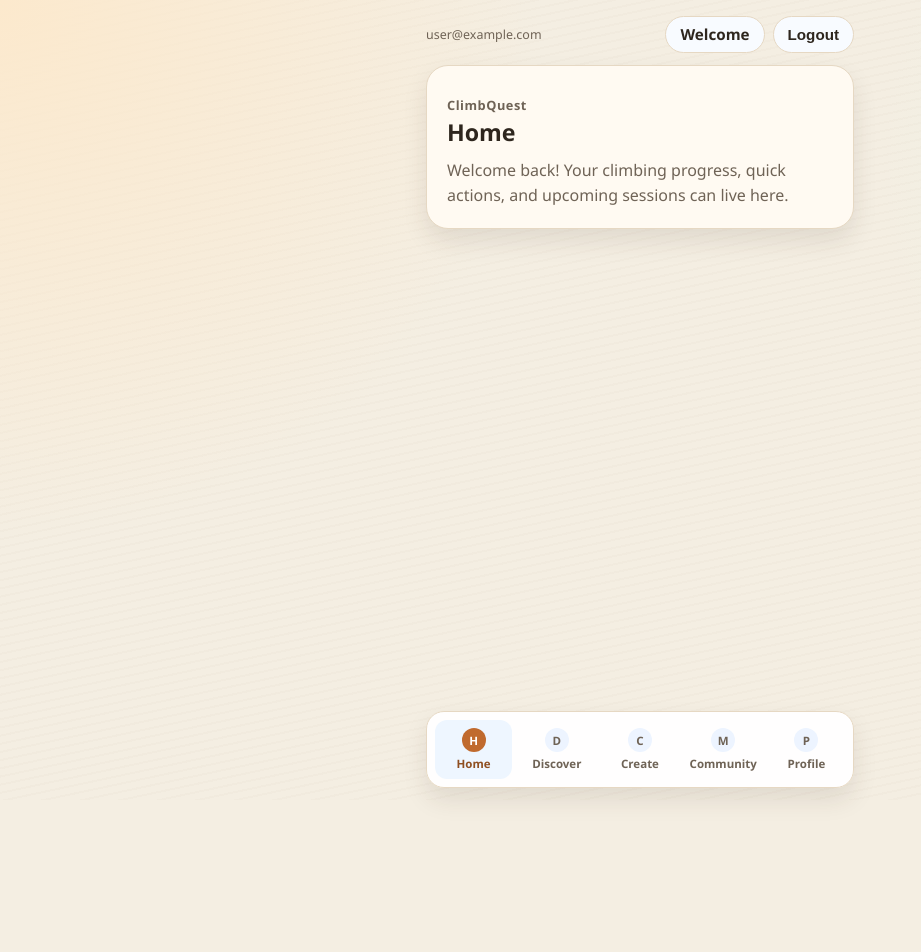
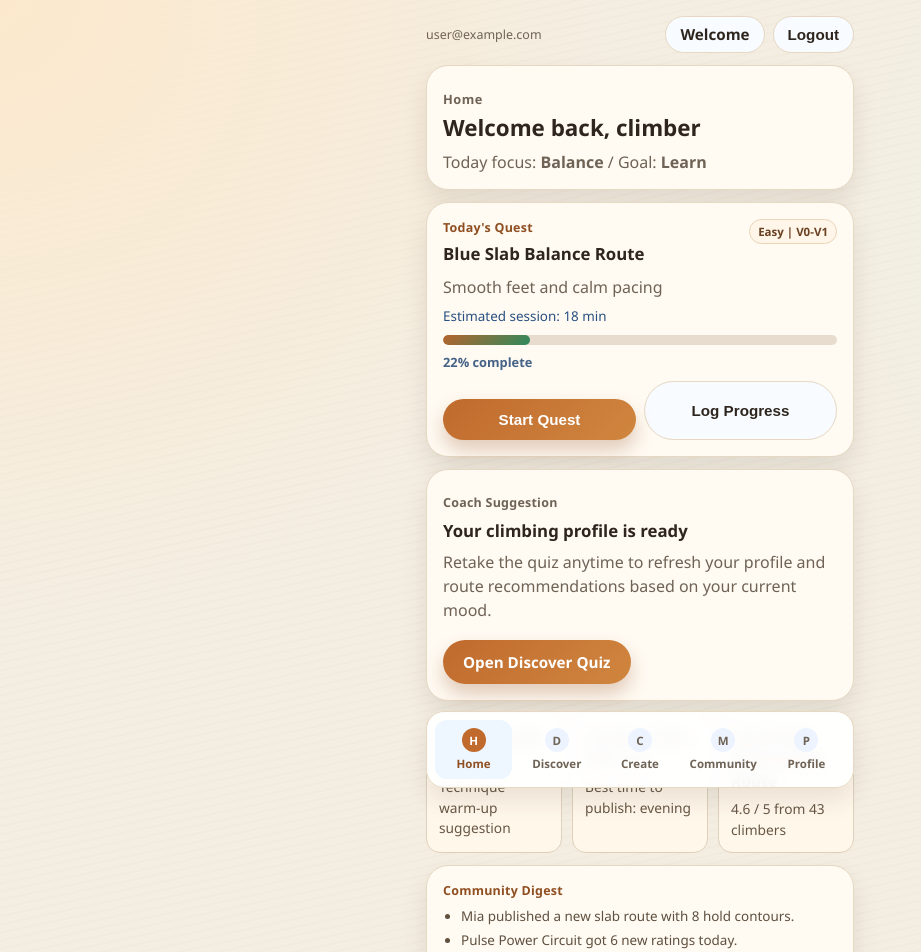
Before and after one commit to XYMMM000/CPT208-coursework, a React (Vite) app in the folder demo/: page /home in a window 1280 px wide. Shown: the top 952 px of the page, without its empty margins (0-921 px from the left). Before the commit the page ends 800 px from the top, so only its background shows below. Built offline with nearby package versions, Linux system fonts and the light colour scheme; no server answers; sample sign-in values are in the browser's storage.

Commit message:
create web app

```diff
--- a/demo/src/pages/HomePage.jsx
+++ b/demo/src/pages/HomePage.jsx
@@ -1,10 +1,142 @@
-import PageTemplate from "./PageTemplate";
+import { useMemo, useState } from "react";
+import { Link } from "react-router-dom";
+
+const ONBOARDING_STORAGE_KEY = "climbquest_onboarding_preferences";
+
+const todayQuest = {
+  id: "today-quest-1",
+  name: "Blue Slab Balance Route",
+  difficulty: "Easy | V0-V1",
+  focus: "Smooth feet and calm pacing",
+  estimate: "18 min"
+};
+
+const quickRecommendations = [
+  {
+    id: "quick-1",
+    title: "Volume Logic Maze",
+    to: "/discover",
+    note: "Technique warm-up suggestion"
+  },
+  {
+    id: "quick-2",
+    title: "Create a New DIY Line",
+    to: "/create",
+    note: "Best time to publish: evening"
+  },
+  {
+    id: "quick-3",
+    title: "Top Rated Community Route",
+    to: "/community",
+    note: "4.6 / 5 from 43 climbers"
+  }
+];
+
+const communityDigest = [
+  "Mia published a new slab route with 8 hold contours.",
+  "Pulse Power Circuit got 6 new ratings today.",
+  "3 teammates completed their first V2 challenge."
+];
+
+function readPreferences() {
+  try {
+    const rawValue = localStorage.getItem(ONBOARDING_STORAGE_KEY);
+    if (!rawValue) return { level: "Beginner", style: "Balance", goal: "Learn" };
+    const parsed = JSON.parse(rawValue);
+    return {
+      level: parsed.level || "Beginner",
+      style: parsed.style || "Balance",
+      goal: parsed.goal || "Learn"
+    };
+  } catch {
+    return { level: "Beginner", style: "Balance", goal: "Learn" };
+  }
+}
 
 export default function HomePage() {
+  const preferences = useMemo(() => readPreferences(), []);
+  const [questProgress, setQuestProgress] = useState(22);
+  const [questStarted, setQuestStarted] = useState(false);
+
+  function handleStartQuest() {
+    setQuestStarted(true);
+    setQuestProgress((prev) => Math.max(prev, 36));
+  }
+
+  function handleLogMove() {
+    setQuestProgress((prev) => Math.min(prev + 14, 100));
+  }
+
   return (
-    <PageTemplate
-      title="Home"
-      description="Welcome back! Your climbing progress, quick actions, and upcoming sessions can live here."
-    />
+    <section className="cq-home-page">
+      <header className="cq-home-header">
+        <p className="cq-page-eyebrow">Home</p>
+        <h2>Welcome back, climber</h2>
+        <p>
+          Today focus: <strong>{preferences.style}</strong> / Goal:{" "}
+          <strong>{preferences.goal}</strong>
+        </p>
+      </header>
+
+      <section className="cq-home-quest-card" aria-label="Today's quest">
+        <div className="cq-home-quest-head">
+          <div>
+            <p className="cq-home-section-label">Today&apos;s Quest</p>
+            <h3>{todayQuest.name}</h3>
+          </div>
+          <span className="cq-route-difficulty">{todayQuest.difficulty}</span>
+        </div>
+
+        <p className="cq-route-description">{todayQuest.focus}</p>
+        <p className="cq-route-reason">Estimated session: {todayQuest.estimate}</p>
+
+        <div className="cq-quest-progress-track" aria-label="Quest progress">
+          <div className="cq-quest-progress-fill" style={{ width: `${questProgress}%` }} />
+        </div>
+        <p className="cq-home-progress-text">{questProgress}% complete</p>
+
+        <div className="cq-home-quest-actions">
+          <button type="button" className="cq-primary-btn cq-home-btn" onClick={handleStartQuest}>
+            {questStarted ? "Quest In Progress" : "Start Quest"}
+          </button>
+          <button type="button" className="cq-secondary-btn cq-home-btn" onClick={handleLogMove}>
+            Log Progress
+          </button>
+        </div>
+      </section>
+
+      <section className="cq-home-coach-card" aria-label="Coach suggestion">
+        <p className="cq-home-section-label">Coach Suggestion</p>
+        <h3>Your climbing profile is ready</h3>
+        <p>
+          Retake the quiz anytime to refresh your profile and route recommendations based on your
+          current mood.
+        </p>
+        <Link className="cq-primary-btn cq-home-inline-btn" to="/discover">
+          Open Discover Quiz
+        </Link>
+      </section>
+
+      <section className="cq-home-quick-grid" aria-label="Quick recommendations">
+        {quickRecommendations.map((item) => (
+          <Link key={item.id} className="cq-home-quick-card" to={item.to}>
+            <h4>{item.title}</h4>
+            <p>{item.note}</p>
+          </Link>
+        ))}
+      </section>
+
+      <section className="cq-home-feed-card" aria-label="Community digest">
+        <p className="cq-home-section-label">Community Digest</p>
+        <ul className="cq-home-feed-list">
+          {communityDigest.map((item) => (
+            <li key={item}>{item}</li>
+          ))}
+        </ul>
+        <Link className="cq-secondary-btn cq-home-inline-btn" to="/community">
+          View Community Feed
+        </Link>
+      </section>
+    </section>
   );
 }
--- a/demo/src/styles/climbquest.css
+++ b/demo/src/styles/climbquest.css
@@ -136,6 +136,132 @@ a {
   line-height: 1.55;
 }
 
+/* Home page (mixed dashboard) */
+.cq-home-page {
+  display: grid;
+  gap: 12px;
+}
+
+.cq-home-header,
+.cq-home-quest-card,
+.cq-home-coach-card,
+.cq-home-feed-card {
+  background: var(--cq-surface);
+  border: 1px solid var(--cq-border);
+  border-radius: var(--cq-radius-lg);
+  box-shadow: var(--cq-shadow);
+}
+
+.cq-home-header,
+.cq-home-quest-card,
+.cq-home-coach-card,
+.cq-home-feed-card {
+  padding: 16px;
+}
+
+.cq-home-header h2 {
+  margin: 4px 0 0;
+  font-size: 1.4rem;
+}
+
+.cq-home-header p {
+  margin: 8px 0 0;
+  color: var(--cq-text-soft);
+}
+
+.cq-home-quest-head {
+  display: flex;
+  justify-content: space-between;
+  align-items: flex-start;
+  gap: 10px;
+}
+
+.cq-home-section-label {
+  margin: 0;
+  font-size: 0.78rem;
+  font-weight: 700;
+  color: var(--cq-primary-strong);
+  letter-spacing: 0.02em;
+}
+
+.cq-home-quest-head h3,
+.cq-home-coach-card h3 {
+  margin: 6px 0 0;
+  font-size: 1.05rem;
+}
+
+.cq-home-coach-card p {
+  margin: 8px 0 0;
+  color: var(--cq-text-soft);
+  line-height: 1.5;
+}
+
+.cq-home-progress-text {
+  margin: 8px 0 0;
+  font-size: 0.8rem;
+  color: #456287;
+  font-weight: 600;
+}
+
+.cq-home-quest-actions {
+  margin-top: 10px;
+  display: grid;
+  grid-template-columns: 1fr;
+  gap: 8px;
+}
+
+.cq-home-btn {
+  margin-top: 0;
+  justify-content: center;
+}
+
+.cq-home-inline-btn {
+  margin-top: 12px;
+  display: inline-flex;
+  text-decoration: none;
+}
+
+.cq-home-quick-grid {
+  display: grid;
+  gap: 10px;
+}
+
+.cq-home-quick-card {
+  display: block;
+  border: 1px solid #dfd0bb;
+  border-radius: 14px;
+  background: #fff7ea;
+  padding: 12px;
+  text-decoration: none;
+  transition: transform 160ms ease, box-shadow 160ms ease;
+}
+
+.cq-home-quick-card:hover {
+  transform: translateY(-1px);
+  box-shadow: 0 10px 18px rgba(58, 44, 31, 0.11);
+}
+
+.cq-home-quick-card h4 {
+  margin: 0;
+  font-size: 0.98rem;
+}
+
+.cq-home-quick-card p {
+  margin: 7px 0 0;
+  color: #675745;
+  font-size: 0.86rem;
+  line-height: 1.5;
+}
+
+.cq-home-feed-list {
+  margin: 8px 0 0;
+  padding-left: 18px;
+  display: grid;
+  gap: 6px;
+  color: #5f503f;
+  font-size: 0.84rem;
+}
+
 /* Auth pages */
 .cq-auth-page {
   min-height: 100vh;
@@ -2193,6 +2319,14 @@ a {
     grid-template-columns: repeat(2, minmax(0, 1fr));
   }
 
+  .cq-home-quick-grid {
+    grid-template-columns: repeat(3, minmax(0, 1fr));
+  }
+
+  .cq-home-quest-actions {
+    grid-template-columns: repeat(2, minmax(0, 1fr));
+  }
+
   .cq-community-list {
     grid-template-columns: repeat(2, minmax(0, 1fr));
   }
```
